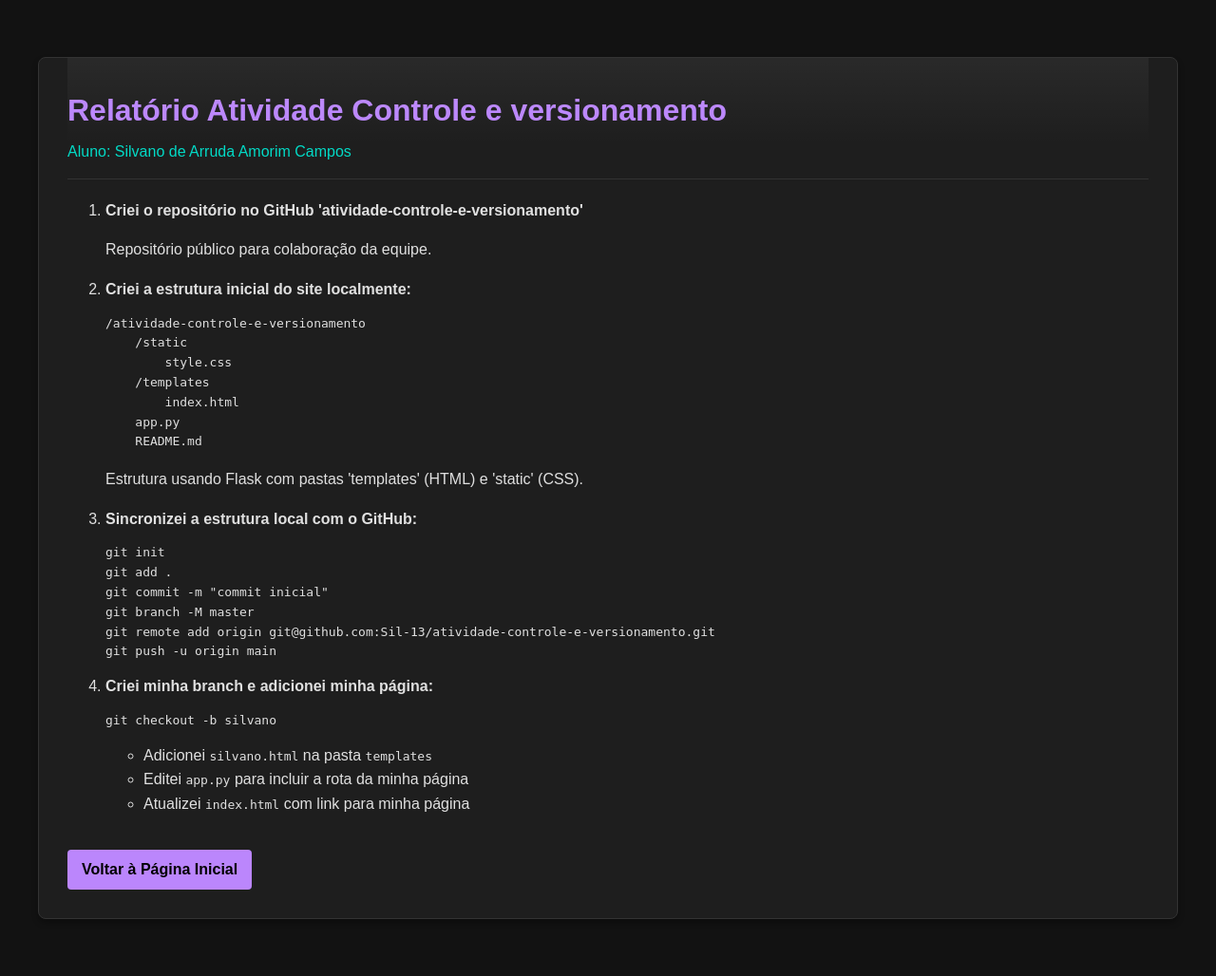
After one commit to Sil-13/atividade-controle-e-versionamento, a Flask app: page /silvano in a window 1280 px wide. The commit adds this page. Shown: the whole page at 95% size. Run offline with Flask 3, Linux system fonts and the light colour scheme.

Commit message:
iniciando página e relatório silvano

```diff
--- a/app.py
+++ b/app.py
@@ -6,9 +6,9 @@ app = Flask(__name__)
 def index():
     return render_template('index.html')
 
-@app.route('/aluno1')
-def aluno1():
-    return render_template('aluno1.html')
+@app.route('/silvano')
+def silvano():
+    return render_template('silvano.html')
 
 @app.route('/aluno2')
 def aluno2():
--- a/templates/index.html
+++ b/templates/index.html
@@ -15,7 +15,7 @@
             </div>
             <p>Páginas dos alunos:</p>
             <ul class="page-list">
-                <li><a href="/aluno1">Relatório do Aluno 1</a></li>
+                <li><a href="/silvano">Relatório Silvano</a></li>
                 <li><a href="/aluno2">Relatório do Aluno 2</a></li>
                 <li><a href="/aluno3">Relatório do Aluno 3</a></li>
             </ul>
--- /dev/null
+++ b/templates/silvano.html
@@ -0,0 +1,62 @@
+<!DOCTYPE html>
+<html lang="pt-BR">
+<head>
+    <meta charset="UTF-8">
+    <meta name="viewport" content="width=device-width, initial-scale=1.0">
+    <title>Relatório - Aluno 1</title>
+    <link rel="stylesheet" href="/static/style.css">
+</head>
+<body>
+    <div class="container">
+        <div class="paper">
+            <div class="report-header">
+                <h1>Relatório Atividade Controle e versionamento</h1>
+                <p>Aluno: Silvano de Arruda Amorim Campos</p>
+            </div>
+
+
+  <ol class="report-list">
+                <li>
+                    <strong>Criei o repositório no GitHub 'atividade-controle-e-versionamento'</strong>
+                    <p>Repositório público para colaboração da equipe.</p>
+                </li>
+
+                <li>
+                    <strong>Criei a estrutura inicial do site localmente:</strong>
+                    <pre><code>/atividade-controle-e-versionamento
+    /static
+        style.css
+    /templates
+        index.html
+    app.py
+    README.md</code></pre>
+                    <p>Estrutura usando Flask com pastas 'templates' (HTML) e 'static' (CSS).</p>
+                </li>
+
+                <li>
+                    <strong>Sincronizei a estrutura local com o GitHub:</strong>
+                    <pre><code>git init
+git add .
+git commit -m "commit inicial"
+git branch -M master
+git remote add origin git@github.com:Sil-13/atividade-controle-e-versionamento.git
+git push -u origin main</code></pre>
+                </li>
+
+                <li>
+                    <strong>Criei minha branch e adicionei minha página:</strong>
+                    <pre><code>git checkout -b silvano</code></pre>
+                    <ul>
+                        <li>Adicionei <code>silvano.html</code> na pasta <code>templates</code></li>
+                        <li>Editei <code>app.py</code> para incluir a rota da minha página</li>
+                        <li>Atualizei <code>index.html</code> com link para minha página</li>
+                    </ul>
+                </li>
+            </ol>
+
+
+            <a href="/" class="back-button">Voltar à Página Inicial</a>
+        </div>
+    </div>
+</body>
+</html>
```
